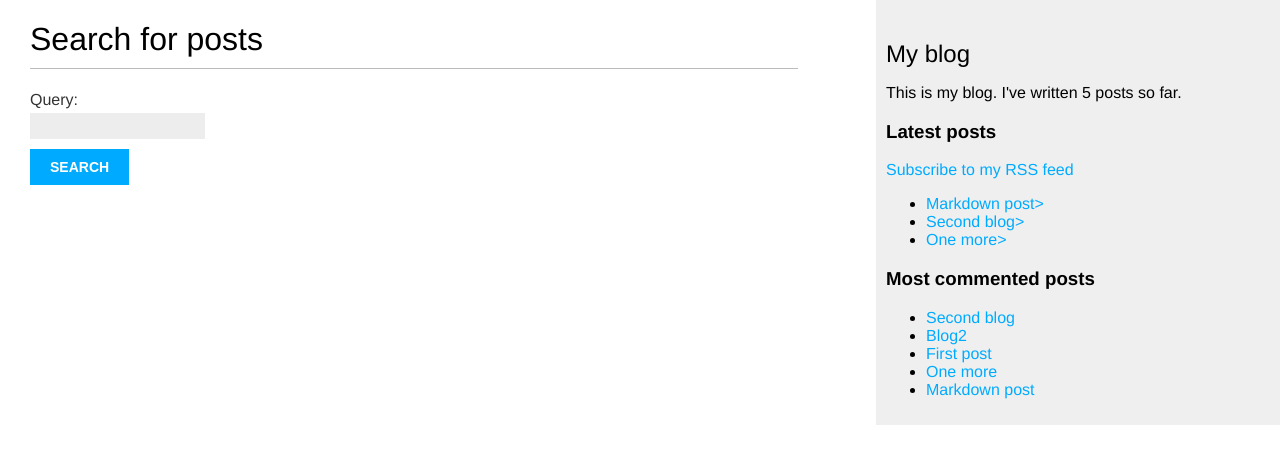
After one commit to ronak007mistry/Django3, a Django app: page /blog/search/ in a window 1280 px wide. The commit adds this page. Shown: the top 464 px of the page. Run offline with Django 3.2, Linux system fonts and the light colour scheme; data comes from the database, SQL or seed files in the repository; both versions use the stored data as it was after the commit; parts of the project's set-up code (start-up, migrations or seed data) failed here and were passed over.

Commit message:
Created /search and /feed and synchronize with postgresql database

```diff
--- a/blog/forms.py
+++ b/blog/forms.py
@@ -12,3 +12,6 @@ class CommentForm(forms.ModelForm):
     class Meta:
         model = Comment
         fields = ('name', 'email', 'body')
+
+class SearchForm(forms.Form):
+    query = forms.CharField()
--- a/blog/templates/blog/base.html
+++ b/blog/templates/blog/base.html
@@ -1,3 +1,4 @@
+{% load blog_tags %}
 {% load static %}
 <!DOCTYPE html>
 <html>
@@ -12,7 +13,21 @@
     </div>
     <div id="sidebar">
       <h2>My blog</h2>
-      <p>This is my blog.</p>
+      <p>This is my blog. I've written {% total_posts %} posts so far.</p>
+      <h3>Latest posts</h3>
+      <p>
+        <a href="{% url "blog:post_feed" %}">Subscribe to my RSS feed</a>
+      </p>
+      {% show_latest_posts 3 %}
+      <h3>Most commented posts</h3>
+      {% get_most_commented_posts as most_commented_posts %}
+      <ul>
+        {% for post in most_commented_posts %}
+          <li>
+            <a href="{{ post.get_absolute_url }}">{{ post.title }}</a>
+          </li>
+        {% endfor %}
+      </ul>
     </div>
   </body>
 </html>
--- a/blog/templates/blog/post/detail.html
+++ b/blog/templates/blog/post/detail.html
@@ -1,4 +1,5 @@
 {% extends "blog/base.html" %}
+{% load blog_tags %}
 
 {% block title %}{{ post.title }}{% endblock %}
 
@@ -7,7 +8,7 @@
   <p class="date">
     Published {{ post.publish }} by {{ post.author }}
   </p>
-  {{ post.body|linebreaks }}
+  {{ post.body|markdown }}
   <p>
     <a href="{% url "blog:post_share" post.id %}">
       Share this post
--- /dev/null
+++ b/blog/templates/blog/post/latest_posts.html
@@ -0,0 +1,7 @@
+<ul>
+  {% for post in latest_posts %}
+    <li>
+      <a href="{{ post.get_absolute_url }}">{{ post.title }}></a>
+    </li>
+  {% endfor %}
+</ul>
--- a/blog/templates/blog/post/list.html
+++ b/blog/templates/blog/post/list.html
@@ -1,4 +1,5 @@
 {% extends "blog/base.html" %}
+{% load blog_tags %}
 
 {% block title %}My Blog{% endblock %}
 
@@ -25,7 +26,7 @@
     <p class="date">
       Published {{ post.publish }} by {{ post.author }}
     </p>
-    {{ post.body|truncatewords:30|linebreaks }}
+    {{ post.body|markdown|truncatewords_html:30 }}
   {% endfor %}
   {% include "pagination.html" with page=posts %}
 {% endblock %}
--- /dev/null
+++ b/blog/templates/blog/post/search.html
@@ -0,0 +1,28 @@
+{% extends "blog/base.html" %}
+{% load blog_tags %}
+
+{% block title %}Search{% endblock %}
+
+{% block content %}
+  {% if query %}
+    <h1>Posts containing "{{ query }}"</h1>
+    <h3>
+      {% with results.count as total_results %}
+          Found {{ total_results }} result{{ total_results|pluralize }}
+      {% endwith %}
+    </h3>
+    {% for post in results %}
+        <h4><a href="{{ post.get_absolute_url }}">{{ post.title }}</a></h4>
+        {{ post.body|markdown|truncatewords_html:5 }}
+    {% empty %}
+      <p>There are no results for your query.</p>
+    {% endfor %}
+    <p><a href="{% url "blog:post_search" %}">Search again</a></p>
+  {% else %}
+    <h1>Search for posts</h1>
+    <form method="get">
+      {{ form.as_p }}
+      <input type="submit" value="Search">
+    </form>
+  {% endif %}
+{% endblock %}
--- /dev/null
+++ b/blog/templatetags/blog_tags.py
@@ -0,0 +1,29 @@
+from django import template
+from django.db.models import Count
+from ..models import Post
+from django.utils.safestring import mark_safe
+import markdown
+
+
+register = template.Library()
+
+@register.simple_tag
+def total_posts():
+    return Post.published.count()
+
+
+@register.inclusion_tag('blog/post/latest_posts.html')
+def show_latest_posts(count=5):
+    latest_posts = Post.published.order_by('-publish')[:count]
+    return {'latest_posts': latest_posts}
+
+
+@register.simple_tag
+def get_most_commented_posts(count=5):
+    return Post.published.annotate(
+               total_comments=Count('comments')
+           ).order_by('-total_comments')[:count]
+
+@register.filter(name='markdown')
+def markdown_format(text):
+    return mark_safe(markdown.markdown(text))
--- a/blog/urls.py
+++ b/blog/urls.py
@@ -1,5 +1,6 @@
 from django.urls import path
 from . import views
+from .feeds import LatestPostsFeed
 
 app_name = 'blog'
 
@@ -10,5 +11,7 @@ urlpatterns = [
     # path('', views.PostListView.as_view(), name='post_list'),
     path('<int:year>/<int:month>/<int:day>/<slug:post>/', views.post_detail, name='post_detail'),
     path('<int:post_id>/share/', views.post_share, name='post_share'),
+    path('feed/', LatestPostsFeed(), name='post_feed'),
+    path('search/', views.post_search, name='post_search'),
 
 ]
--- a/blog/views.py
+++ b/blog/views.py
@@ -3,9 +3,10 @@ from django.shortcuts import render, get_object_or_404
 from django.core.paginator import Paginator, EmptyPage,\
                                   PageNotAnInteger
 from django.core.mail import send_mail
+from django.contrib.postgres.search import SearchVector, SearchQuery, SearchRank
 from django.views.generic import ListView
 from .models import Post, Comment
-from .forms import EmailPostForm, CommentForm
+from .forms import EmailPostForm, CommentForm, SearchForm
 from taggit.models import Tag
 
 
@@ -105,3 +106,19 @@ def post_share(request, post_id):
     return render(request, 'blog/post/share.html', {'post': post,
                                                     'form': form,
                                                     'sent': sent})
+
+def post_search(request):
+    form = SearchForm()
+    query = None
+    results = []
+    if 'query' in request.GET:
+        form = SearchForm(request.GET)
+        if form.is_valid():
+            query = form.cleaned_data['query']
+            search_vector = SearchVector('title', 'body')
+            search_query = SearchQuery(query)
+            results = Post.published.annotate(search=search_vector, rank=SearchRank(search_vector, search_query)
+            ).filter(search=query)
+    return render(request, 'blog/post/search.html', {'form': form,
+                                                     'query': query,
+                                                     'results': results})
--- a/mysite/urls.py
+++ b/mysite/urls.py
@@ -15,8 +15,15 @@ Including another URLconf
 """
 from django.contrib import admin
 from django.urls import path, include
+from django.contrib.sitemaps.views import sitemap
+from blog.sitemaps import PostSitemap
+
+sitemaps = {
+    'posts': PostSitemap,
+}
 
 urlpatterns = [
     path('admin/', admin.site.urls),
     path('blog/', include('blog.urls', namespace='blog')),
+    path('sitemap.xml', sitemap, {'sitemaps': sitemaps},)
 ]
```
Also changed, not shown: blog/feeds.py (added, +19 -0 lines), blog/sitemaps.py (added, +13 -0 lines), mysite/settings.py (+11 -2 lines), blog/templatetags/__init__.py (added), db.sqlite3.
